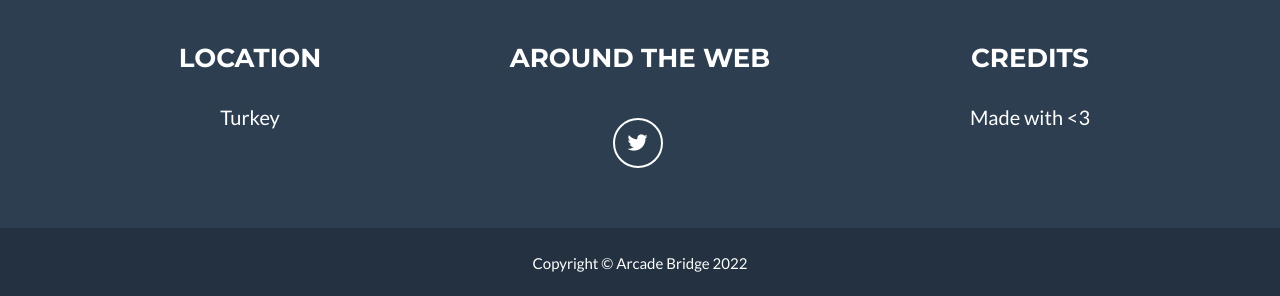
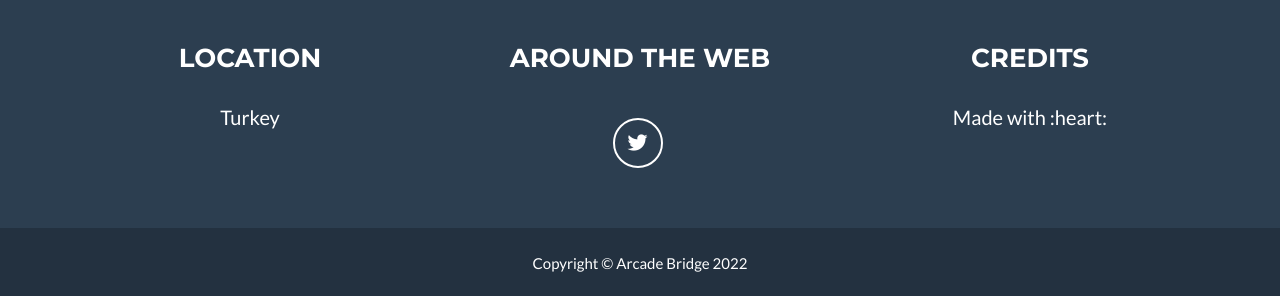
Before and after one commit to arcadebridge/arcadebridge.github.io, a Jekyll site: the page built from _posts/2014-07-18-project-1.markdown, in a window 1280 px wide and 900 px high, scrolled down 3073 px. Shown: the part 601-897 px from the top of the window. Built offline with Jekyll 4.4.1, drawn with Linux system fonts in a browser that asks for light colours.

Commit message:
update config credits

```diff
--- a/_config.yml
+++ b/_config.yml
@@ -47,7 +47,7 @@ address:
   - line: Turkey
 
 # Credits content
-credits: 'Made with <3'
+credits: 'Made with :heart:'
 
 # Build settings
 markdown: kramdown
```
